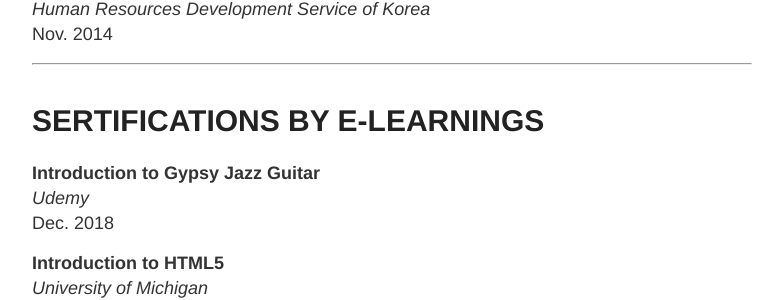
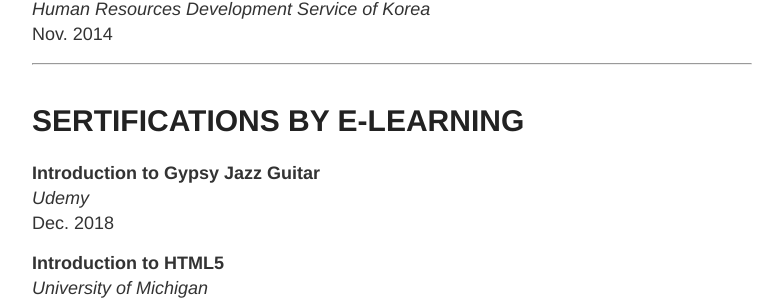
Before and after one commit to TangoEnSkai/tangoenskai.github.io, a Jekyll site: the page built from cv.md, in a window 1280 px wide and 900 px high, scrolled down 6956 px. Shown: the part 156-456 px from the top of the window, without its empty margins (248-1031 px from the left). Built offline with Jekyll 4.4.1, drawn with Linux system fonts in a browser that asks for light colours.

Commit message:
Revise heading

```diff
--- a/cv.md
+++ b/cv.md
@@ -253,7 +253,7 @@ Nov. 2014
 
 ---
 
-# SERTIFICATIONS BY E-LEARNINGS
+# SERTIFICATIONS BY E-LEARNING
 
 **Introduction to Gypsy Jazz Guitar**
 _Udemy_
```
